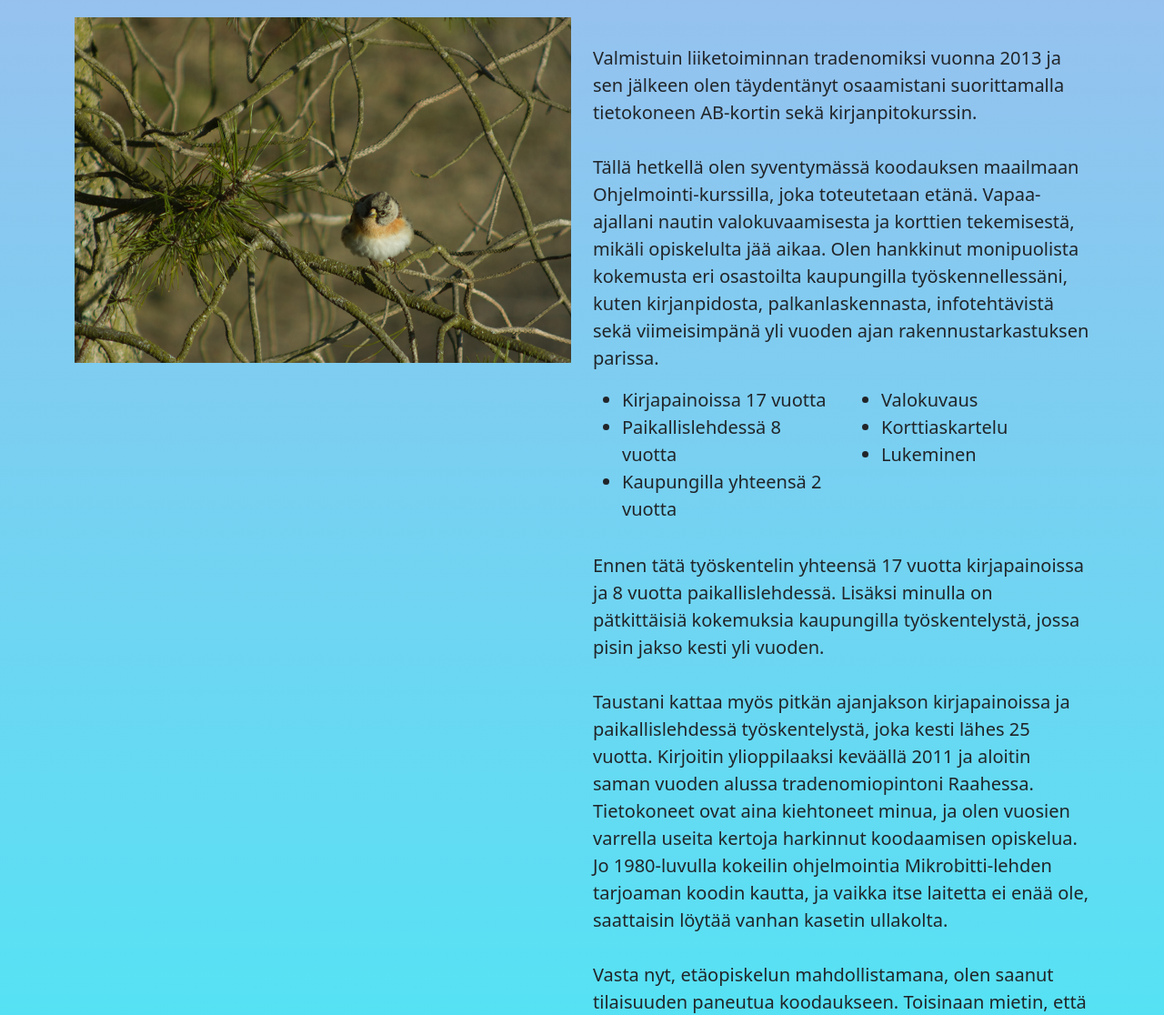
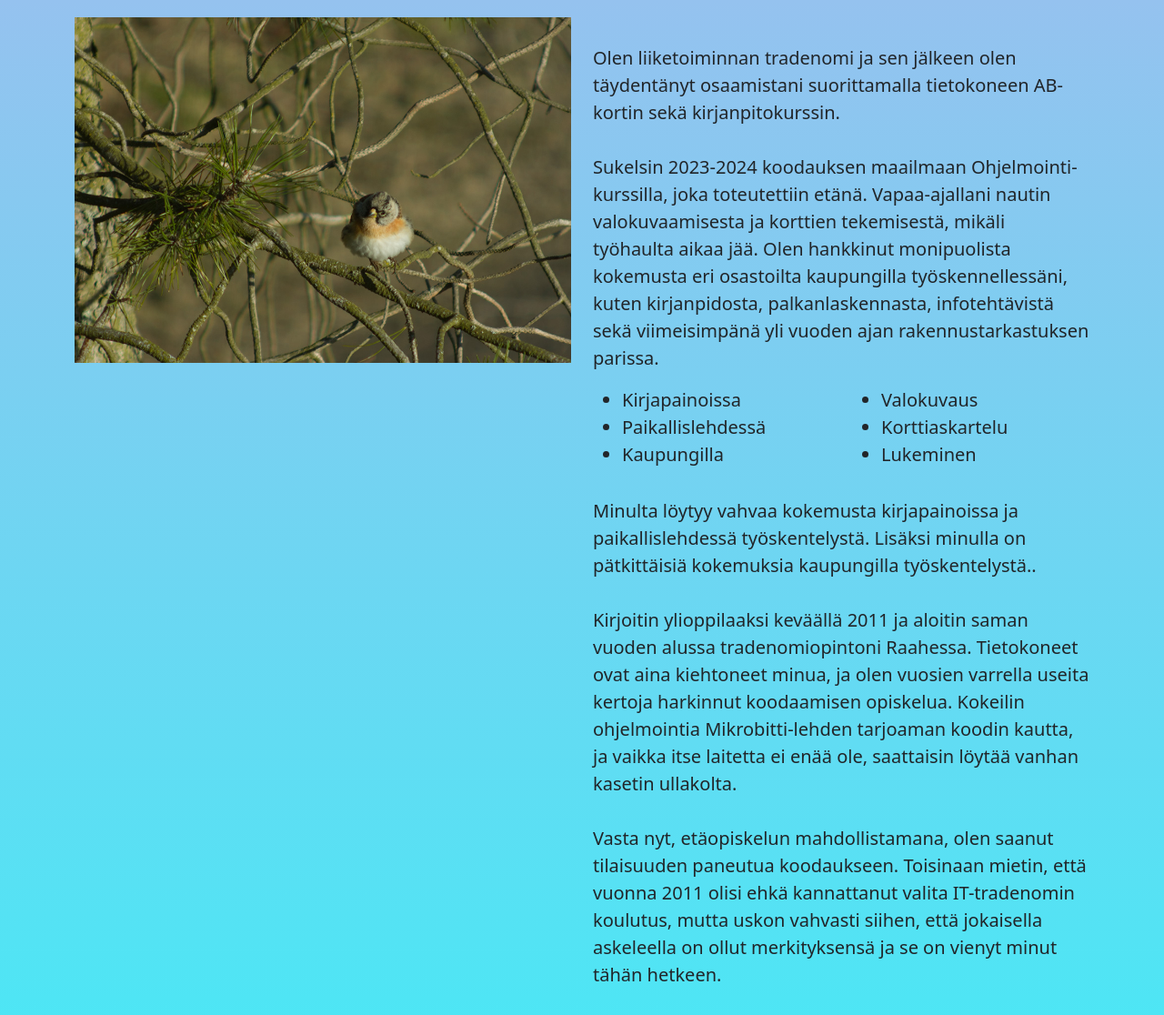
Before and after one commit to Tepa102/OmatSivut, a plain HTML site: page minusta.html in a window 1280 px wide. Shown: the part 189-1305 px from the top of the page at 91% size. Drawn offline with nearby package versions, Linux system fonts and the light colour scheme.

Commit message:
tekstin päivittäminen

```diff
--- a/minusta.html
+++ b/minusta.html
@@ -72,19 +72,18 @@
             </div>
             <div class="col-lg-6">
                 <p> <br>
-                    Valmistuin liiketoiminnan tradenomiksi vuonna 2013 ja sen jälkeen olen täydentänyt osaamistani
+                    Olen liiketoiminnan tradenomi ja sen jälkeen olen täydentänyt osaamistani
                     suorittamalla tietokoneen AB-kortin sekä kirjanpitokurssin.
                     <br>
                     <br>
-                    Tällä hetkellä olen syventymässä
-                    koodauksen maailmaan Ohjelmointi-kurssilla, joka toteutetaan etänä. Vapaa-ajallani nautin valokuvaamisesta
-                    ja korttien tekemisestä, mikäli opiskelulta jää aikaa. Olen hankkinut monipuolista kokemusta eri osastoilta kaupungilla työskennellessäni, kuten kirjanpidosta, palkanlaskennasta, infotehtävistä sekä viimeisimpänä yli vuoden ajan rakennustarkastuksen parissa.</p>
+                    Sukelsin 2023-2024 koodauksen maailmaan Ohjelmointi-kurssilla, joka toteutettiin etänä. Vapaa-ajallani nautin valokuvaamisesta
+                    ja korttien tekemisestä, mikäli työhaulta aikaa jää. Olen hankkinut monipuolista kokemusta eri osastoilta kaupungilla työskennellessäni, kuten kirjanpidosta, palkanlaskennasta, infotehtävistä sekä viimeisimpänä yli vuoden ajan rakennustarkastuksen parissa.</p>
                 <div class="row mt-3">
                     <div class="col-md-6">
                         <ul>
-                            <li>Kirjapainoissa 17 vuotta</li>
-                            <li>Paikallislehdessä 8 vuotta</li>
-                            <li>Kaupungilla yhteensä 2 vuotta</li>
+                            <li>Kirjapainoissa</li>
+                            <li>Paikallislehdessä</li>
+                            <li>Kaupungilla</li>
                         </ul>
                     </div>
                         <div class="col-md-6">
@@ -96,14 +95,13 @@
                         </div>
                 </div>
                 <div class="row mt-3">
-                    <p>Ennen tätä työskentelin yhteensä 17 vuotta kirjapainoissa ja 8 vuotta paikallislehdessä.
-                        Lisäksi minulla on pätkittäisiä kokemuksia kaupungilla työskentelystä, jossa pisin jakso kesti yli vuoden.
+                    <p>Minulta löytyy vahvaa kokemusta kirjapainoissa ja paikallislehdessä työskentelystä.
+                        Lisäksi minulla on pätkittäisiä kokemuksia kaupungilla työskentelystä..
                         <br><br>
-                        Taustani kattaa myös pitkän ajanjakson kirjapainoissa ja paikallislehdessä työskentelystä,
-                        joka kesti lähes 25 vuotta. Kirjoitin ylioppilaaksi keväällä 2011 ja aloitin saman vuoden alussa
+                        Kirjoitin ylioppilaaksi keväällä 2011 ja aloitin saman vuoden alussa
                         tradenomiopintoni Raahessa. Tietokoneet ovat aina kiehtoneet minua,
                         ja olen vuosien varrella useita kertoja harkinnut koodaamisen opiskelua.
-                        Jo 1980-luvulla kokeilin ohjelmointia Mikrobitti-lehden tarjoaman koodin kautta, ja vaikka itse laitetta ei enää ole, saattaisin löytää vanhan kasetin ullakolta.
+                        Kokeilin ohjelmointia Mikrobitti-lehden tarjoaman koodin kautta, ja vaikka itse laitetta ei enää ole, saattaisin löytää vanhan kasetin ullakolta.
                         <br><br>
                         Vasta nyt, etäopiskelun mahdollistamana, olen saanut tilaisuuden paneutua koodaukseen.
                         Toisinaan mietin, että vuonna 2011 olisi ehkä kannattanut valita IT-tradenomin koulutus,
```
